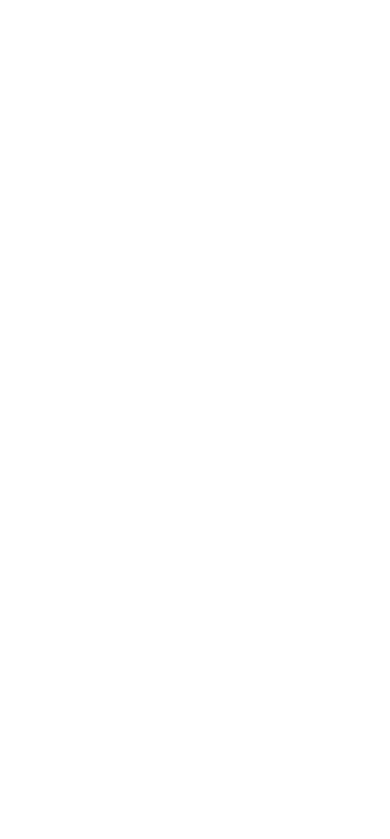
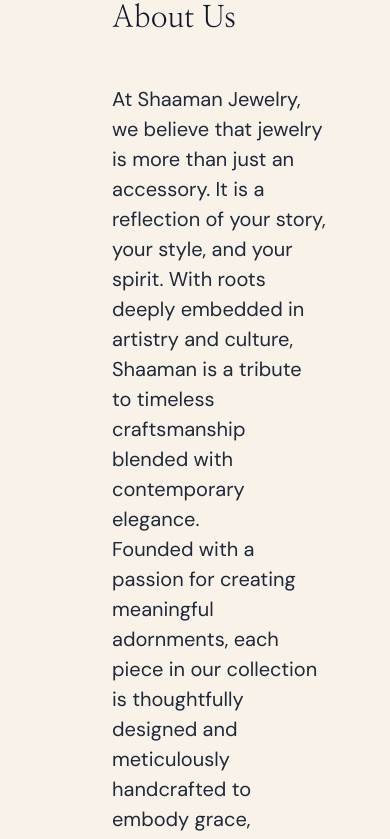
Before and after one commit to Canarydigital-Ai/Shaaman-Frontend-api, a React (Vite) app: page /about in a window 390 px wide. Before the commit this address had no page. Shown: the top 839 px of the page. Built offline with nearby package versions, Linux system fonts and the light colour scheme; the HTML template or start-up script is replaced by a standard one.

Commit message:
Product List design make responsive

```diff
--- a/src/App.tsx
+++ b/src/App.tsx
@@ -7,6 +7,7 @@
 import CheckoutPage from "./pages/checkout/CheckoutPage"
 import PaymentSuccessPage from "./pages/payment/PaymentSuccessPage"
 import AuthPage from "./pages/auth/AuthPage"
+import AboutUsPage from "./pages/about/AboutUsPage"
 
 
 function App() {
@@ -22,6 +23,7 @@
       <Route path="/checkout" element={<CheckoutPage />} />
       <Route path="/payment-success" element={<PaymentSuccessPage />} />
       <Route path="/auth" element={<AuthPage />} />
+      <Route path="/about" element={<AboutUsPage />} />
     </Routes>
     </>
   )
--- /dev/null
+++ b/src/components/aboutus/AboutUs.tsx
@@ -0,0 +1,66 @@
+import React from "react";
+import Image from "../../assets/About-Image.png";
+
+const AboutUs: React.FC = () => {
+  return (
+    <>
+      <div className="flex flex-col md:flex-row min-h-screen bg-[#F8F2E9] items-center justify-center">
+        <div className="w-full md:w-1/2 md:pr-8 mb-8 md:mb-0 pr-16 pl-28">
+          <h1 className="text-3xl md:text-[48px] nanum-myeongjo-regular mb-12 text-gray-900">
+            About Us
+          </h1>
+
+          <div className="text-gray-800 space-y-4 max-w-[800px]">
+            <p className="text-[20px]">
+              At Shaaman Jewelry, we believe that jewelry is more than just an
+              accessory. It is a reflection of your story, your style, and your
+              spirit. With roots deeply embedded in artistry and culture,
+              Shaaman is a tribute to timeless craftsmanship blended with
+              contemporary elegance.
+              <br />
+              Founded with a passion for creating meaningful adornments, each
+              piece in our collection is thoughtfully designed and meticulously
+              handcrafted to embody grace, precision, and individuality. From
+              heirloom-inspired classics to modern statement pieces, our jewelry
+              is designed to resonate with moments that matter, whether it is a
+              quiet celebration or a grand milestone.
+              <br />
+              We take pride in sourcing the finest materials ethically and
+              sustainably to ensure quality that not only lasts a lifetime but
+              can be passed on through generations. Every gemstone, every metal,
+              and every setting is chosen with care, ensuring that your Shaaman
+              piece is as unique as you are.
+              <br />
+              Shaaman is more than just jewelry. It is an experience, a journey
+              of self-expression, luxury, and emotion. Our commitment to
+              authenticity, customer satisfaction, and timeless design has
+              helped us earn the trust and love of a growing community who see
+              us not just as a brand but as a part of their personal story.
+              <br />
+              Whether you are seeking the perfect gift, a statement piece for an
+              occasion.
+            </p>
+          </div>
+
+          <div className="mt-16">
+            <button className="bg-black text-white py-4 px-10 w-full md:w-1/2 rounded-[20px] hover:bg-gray-800 transition-colors ">
+              Shop Now
+            </button>
+          </div>
+        </div>
+        <div className=" md:flex md:w-1/2 items-center justify-center ">
+          <div className="w-full pr-16 pl-12 relative ">
+            <img
+              src={Image}
+              alt="Jewelry collection"
+              className="w-[892px] h-[800px] object-bottom  object-cover rounded-[30px]"
+            />
+            {/* Product details would go here */}
+          </div>
+        </div>
+      </div>
+    </>
+  );
+};
+
+export default AboutUs;
--- /dev/null
+++ b/src/pages/about/AboutUsPage.tsx
@@ -0,0 +1,12 @@
+import React from 'react'
+import AboutUs from '../../components/aboutus/AboutUs'
+
+const AboutUsPage:React.FC = () => {
+  return (
+    <div>
+      <AboutUs/>
+    </div>
+  )
+}
+
+export default AboutUsPage
```
Also changed, not shown: src/assets/About-Image.png (added).
